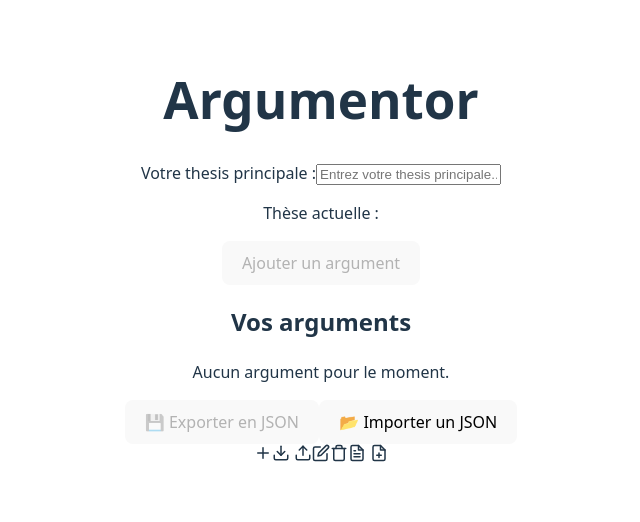
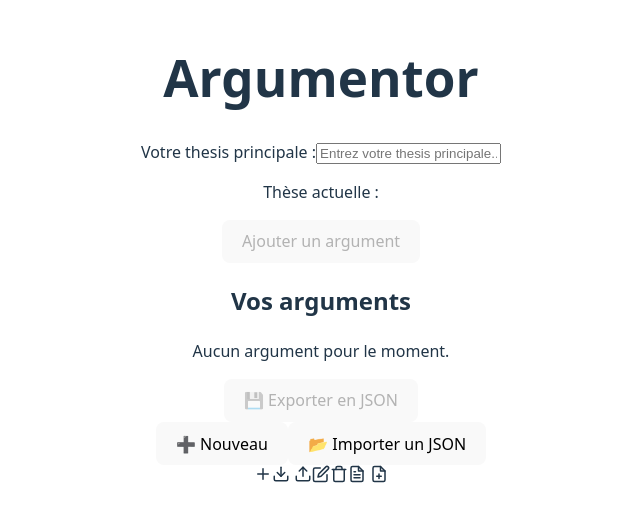
Before and after one commit to Alexgyg-pro/argumentor, a React (Vite) app: page / in a window 1280 px wide. Shown: the part 148-670 px from the top of the page, without its empty margins (319-959 px from the left). Built offline with nearby package versions, Linux system fonts and the light colour scheme.

Commit message:
fea/confirm new argumentaire or import argumentaire if dirty status.

```diff
--- a/src/App.jsx
+++ b/src/App.jsx
@@ -17,36 +17,70 @@ import "./App.css";
 
 function App() {
   const [thesis, setThesis] = useState("");
-  const [argumentList, setArguments] = useState([]);
+  const [argumentList, setArgumentList] = useState([]);
   const [isDirty, setIsDirty] = useState(false);
+
+  const handleNewArgumentaire = () => {
+    setThesis("");
+    setArgumentList([]);
+    setIsDirty(false);
+  };
 
   const handleAddArgument = () => {
     const newArgument = {
       id: Date.now(), // Solution simple pour un ID unique
       claim: "Argument exemple " + (argumentList.length + 1),
     };
-    setArguments([...argumentList, newArgument]);
+    setArgumentList([...argumentList, newArgument]);
   };
 
   const handleImport = (jsonData) => {
     if (jsonData.thesis) {
       setThesis(jsonData.thesis); // Pre-remplit le champ
     }
+    setIsDirty(false);
     // Les arguments à venir : setArgumentList ici
+  };
+
+  const confirmNavigation = (actionCallback) => {
+    if (!isDirty) {
+      actionCallback(); // Exécute l'action directement si rien n'est modifié
+      return;
+    }
+
+    if (
+      window.confirm(
+        "Vous avez des modifications non sauvegardées. Voulez-vous sauvegarder avant de continuer ?"
+      )
+    ) {
+      actionCallback();
+    } else {
+      setIsDirty(false);
+    }
+    setIsDirty(false);
   };
 
   return (
     <div className="app">
       <h1>Argumentor</h1>
-      <ThesisInput onThesisChange={setThesis} />
+      <ThesisInput onThesisChange={setThesis} value={thesis} />
       <p>Thèse actuelle : {thesis}</p>
       <button onClick={handleAddArgument} disabled={thesis.trim() === ""}>
         Ajouter un argument
       </button>
       <ArgumentList argumentList={argumentList} />
-      <div>
-        <ExportButton thesis={thesis} />
-        <ImportButton onImport={handleImport} />
+      <ExportButton thesis={thesis} />
+      <div className="controls">
+        <button
+          onClick={() => {
+            confirmNavigation(handleNewArgumentaire);
+          }}
+        >
+          ➕ Nouveau
+        </button>
+        <ImportButton
+          onImport={(data) => confirmNavigation(() => handleImport(data))}
+        />
       </div>
       <PlusIcon size={18} />
       <DownloadIcon size={18} /> <UploadIcon size={18} />
--- a/src/components/ThesisInput.jsx
+++ b/src/components/ThesisInput.jsx
@@ -1,7 +1,7 @@
 // src/components/ ThesisInput.jsx
 import { useState } from "react";
 
-export function ThesisInput({ onThesisChange }) {
+export function ThesisInput({ onThesisChange, value }) {
   const [thesis, setThesis] = useState("");
 
   const handleChange = (event) => {
@@ -19,7 +19,7 @@ export function ThesisInput({ onThesisChange }) {
       <input
         type="text"
         id="thesis"
-        value={thesis}
+        value={value}
         onChange={handleChange}
         placeholder="Entrez votre thesis principale..."
         className="thesis-field"
```
